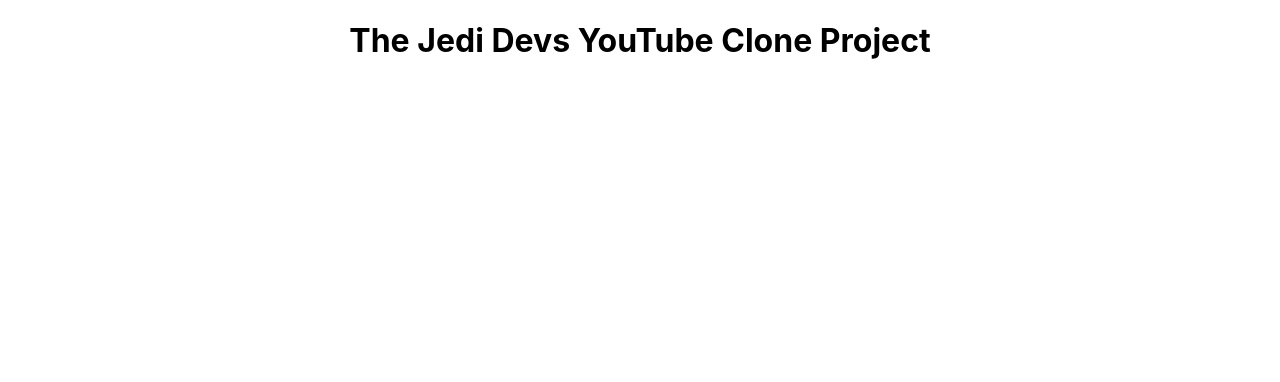
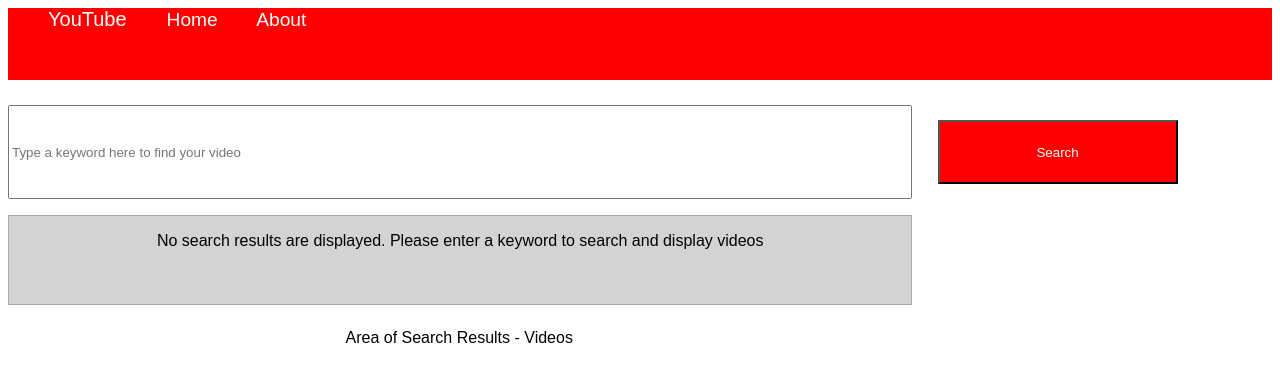
Before and after one commit to D-Stukes/the-jedi-devs-youtube-clone-project, a React (Create React App) app: page / in a window 1280 px wide. Shown: the top 382 px of the page. Built offline with nearby package versions, Linux system fonts and the light colour scheme.

Commit message:
added Home, About, Nav routes, components and css

```diff
--- a/package.json
+++ b/package.json
@@ -8,6 +8,7 @@
     "@testing-library/user-event": "^13.5.0",
     "react": "^18.2.0",
     "react-dom": "^18.2.0",
+    "react-router-dom": "^6.4.3",
     "react-scripts": "5.0.1",
     "web-vitals": "^2.1.4"
   },
--- a/src/App.js
+++ b/src/App.js
@@ -1,11 +1,23 @@
-import logo from './logo.svg';
-import './App.css';
+import React from "react"
+import Home from "./Components/Home";
+import About from "./Components/About"
+import OneVideo from "./Components/OneVideo"
+import { BrowserRouter as Router, Route, Routes } from "react-router-dom"
+
 
 function App() {
   return (
-    <div className="App">
+    <div className="main-grid-container">
+      <Router>
+     {/* <h1>The Jedi Devs YouTube Clone Project</h1> */}
 
-     <h1>The Jedi Devs YouTube Clone Project</h1>
+      <Routes>
+        <Route path="/" element={<Home />} />
+        <Route path="/about" element={<About />} />
+        <Route path="/selectedVideo" element={<OneVideo />} />
+      </Routes>
+
+     </Router>
 
     </div>
   );
--- /dev/null
+++ b/src/Components/About.js
@@ -0,0 +1,24 @@
+import React from 'react';
+import Nav from './Nav';
+
+function About() {
+    return (
+        <div about-grid>
+            <Nav />
+            <div className='aboutLennie-grid'>
+                <h1>Lennie Nurse</h1>
+                <p>Lennie is Full Stack Developer</p>
+            </div>
+
+            <div className='aboutDiane-grid'>
+                <h1>Diane Stukes</h1>
+                <p>Diane is Full Stack Developer</p>
+            </div>
+        </div>
+
+
+
+    );
+}
+
+export default About;
--- /dev/null
+++ b/src/Components/Home.js
@@ -0,0 +1,31 @@
+import React from 'react';
+import Nav from "./Nav"
+
+function Home() {
+    return (
+        <div home-grid>
+            <Nav />
+            <div className='searchBar'>
+                <input
+                className='searchBox'
+                type= "text"
+                name="search"
+                placeholder='Type a keyword here to find your video'
+                 />
+                 <button className='searchButton'
+                 type="submit"
+                 value="search"
+                 >Search</button>
+            </div>
+            <div className='noSearchMsgbar'><p className='noSearchMsg'>No search results are displayed. Please enter a keyword to search and display videos</p></div>
+            <p className="tempVideoText">Area of Search Results - Videos</p>
+
+            <div className='videoBox'> </div>
+
+        </div>
+
+
+    );
+}
+
+export default Home;
--- /dev/null
+++ b/src/Components/Nav.js
@@ -0,0 +1,16 @@
+import React from 'react';
+import { Link } from "react-router-dom";
+
+function Nav() {
+    return (
+        <div>
+            <nav>
+                <label className='youTubeLabel'>YouTube</label>
+                <Link className='homeLink' to="/">Home</Link>
+                <Link className='aboutLink' to="/about">About</Link>
+            </nav>
+        </div>
+    );
+}
+
+export default Nav;
--- /dev/null
+++ b/src/Components/OneVideo.js
@@ -0,0 +1,12 @@
+import React from 'react';
+
+function OneVideo() {
+    return (
+        <div>
+            Selected video will display
+
+        </div>
+    );
+}
+
+export default OneVideo;
--- a/src/index.css
+++ b/src/index.css
@@ -1,13 +1,69 @@
-body {
-  margin: 0;
-  font-family: -apple-system, BlinkMacSystemFont, 'Segoe UI', 'Roboto', 'Oxygen',
-    'Ubuntu', 'Cantarell', 'Fira Sans', 'Droid Sans', 'Helvetica Neue',
-    sans-serif;
-  -webkit-font-smoothing: antialiased;
-  -moz-osx-font-smoothing: grayscale;
+*{
+  font-family: Arial, Helvetica, sans-serif;
 }
 
-code {
-  font-family: source-code-pro, Menlo, Monaco, Consolas, 'Courier New',
-    monospace;
+.home-grid {
+display:grid;
+grid-template-rows: .5fr 1fr 6fr ;
+width: 900px;
+height: 800px;
 }
+
+nav{
+  grid-row: 1;
+  background-color: red;
+  height: 9vh;
+  margin-bottom: 3vh
+  ;
+}
+
+.youTubeLabel, .homeLink, .aboutLink{
+  font-weight:200;
+  font-size: 1.2em;
+  color: white;
+  margin-right: 2em;
+  padding-top: 2em;
+  text-decoration: none;
+}
+
+.youTubeLabel{
+  font-weight: 400;
+  font-size: 1.25em;
+  margin-left: 2em;
+}
+.homeLink:hover, .aboutLink:hover{
+color: red;
+background-color: black;
+}
+
+.searchBox{
+  height: 11vh;
+  width: 70vw;
+  display: inline-block;
+}
+
+.searchButton{
+  background-color: red;
+  color:white;
+  height: 8vh;
+  width: 30vh;
+  margin-top: 2vh;
+  margin-left: 2vw;
+}
+
+.noSearchMsgbar{
+  background-color: lightgray;
+  color:black;
+  height: 11vh;
+  width: 70.5vw;
+  margin-top: 2vh;
+  margin-bottom: 3vh;
+  border: 1px solid darkgray;
+  /* margin-left: 2vw; */
+  text-align: center;
+}
+.tempVideoText{
+  text-align: center;
+  height: 11vh;
+  width: 70.5vw;
+}
```
Also changed, not shown: 2 other files (tests, documents, lock files or other folders).
